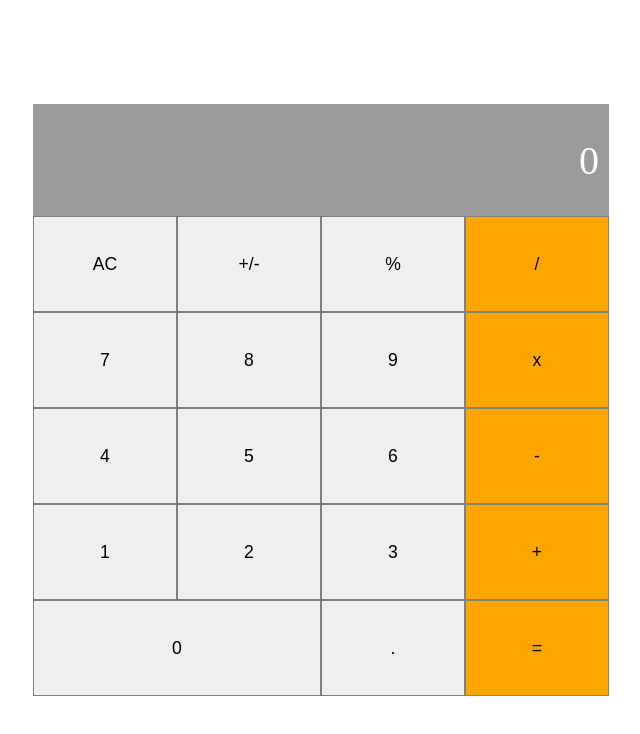
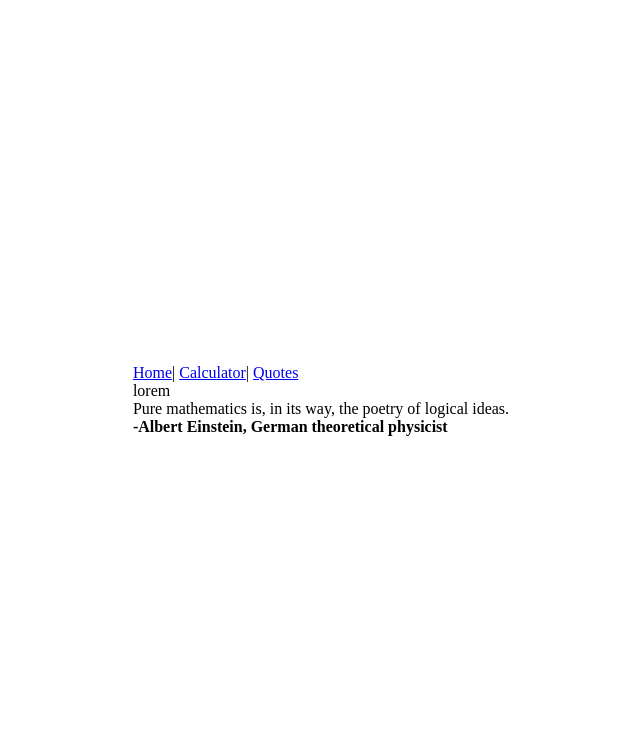
Before and after one commit to daudi13/math-magician, a React (Create React App) app: page /Quotes in a window 1280 px wide. Shown: the top 734 px of the page, without its empty margins (319-959 px from the left). Built offline with nearby package versions, Linux system fonts and the light colour scheme.

Commit message:
Add router links

```diff
--- /dev/null
+++ b/src/components/Navbar/Navbar.js
@@ -0,0 +1,17 @@
+import React from 'react';
+import { Link } from 'react-router-dom';
+
+const Navbar = () => (
+  <nav className="navBar">
+    <Link to="/">Home</Link>
+    |
+    {' '}
+    <Link to="App">Calculator</Link>
+    |
+    {' '}
+    <Link to="Quotes">Quotes</Link>
+    <p>lorem</p>
+  </nav>
+);
+
+export default Navbar;
--- a/src/quotes/Quotes.js
+++ b/src/components/quotes/Quotes.js
@@ -1,10 +1,10 @@
 import React from 'react';
 
-const quotes = () => (
+const Quotes = () => (
   <div className="quote-box">
     <p>Pure mathematics is, in its way, the poetry of logical ideas.</p>
     <p><strong>-Albert Einstein, German theoretical physicist</strong></p>
   </div>
 );
 
-export default quotes;
+export default Quotes;
--- a/src/index.js
+++ b/src/index.js
@@ -1,10 +1,21 @@
 import React from 'react';
 import ReactDOM from 'react-dom';
 import App from './App';
+import { BrowserRouter, Routes, Route } from "react-router-dom";
+import Navbar from './components/Navbar/Navbar';
+import HomePage from './components/Home/Homepage';
+import Quotes from './components/quotes/Quotes';
 
 ReactDOM.render(
   <React.StrictMode>
-    <App />
+    <BrowserRouter>
+      <Navbar />
+      <Routes>
+        <Route path="/" element={<HomePage/>}/>
+        <Route path="/calculator" element={<App/>}/>
+        <Route path="/Quotes" element={<Quotes/>}/>
+      </Routes>
+    </BrowserRouter>
   </React.StrictMode>,
   document.getElementById('root'),
 );
```
Also changed, not shown: src/components/Home/Homepage.js (renamed from src/Home/Homepage.js).
